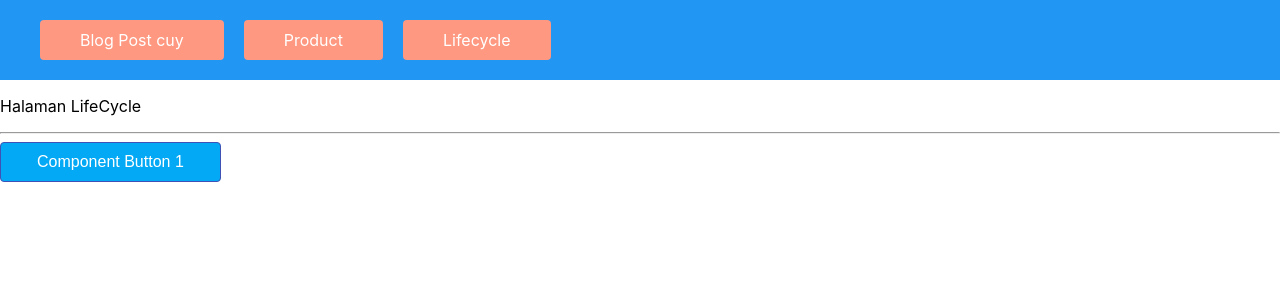
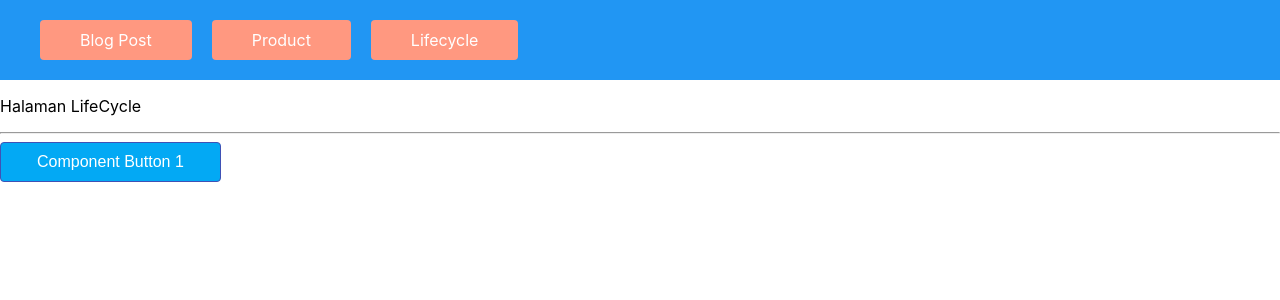
Before and after one commit to faishalbasbeth/reactjs, a React (Create React App) app: page /lifecycle in a window 1280 px wide. Shown: the top 300 px of the page. Built offline with nearby package versions, Linux system fonts and the light colour scheme.

Commit message:
Blog Post Revision

```diff
--- a/src/container/Home/Home.jsx
+++ b/src/container/Home/Home.jsx
@@ -60,7 +60,7 @@ class Home extends Component {
                 </div> */}
                 <Fragment>
                     <div className="navigation">
-                        <Link to="/">Blog Post cuy</Link>
+                        <Link to="/">Blog Post</Link>
                         <Link to="/product">Product</Link>
                         <Link to="/lifecycle">Lifecycle</Link>
                     </div>
```
